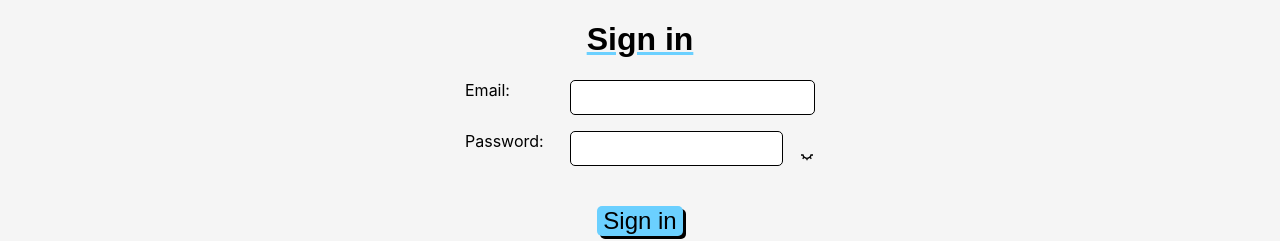
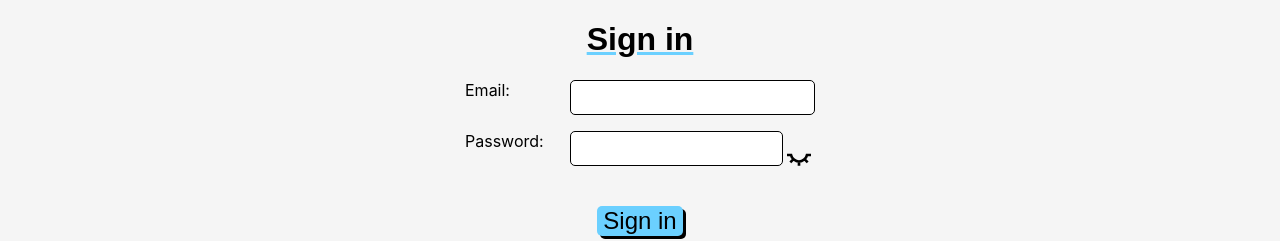
Before and after one commit to Kamo-Chip/ProjektGreekGods, a React (Create React App) app: page /login in a window 1280 px wide. Shown: the top 241 px of the page. Built offline with nearby package versions, Linux system fonts and the light colour scheme; no server answers; a web font is replaced by a local one.

Commit message:
minor ui fix

```diff
--- a/src/pages/Login.js
+++ b/src/pages/Login.js
@@ -77,14 +77,14 @@ const Login = () => {
                 <div style={{display: "flex"}}>
                     <input id="password" type="password" name="password" onChange={handleChange} value={user.password} required={true}/>
                     {passHidden ?
-                        <GrFormViewHide onClick={togglePassword} size="2rem" style={{
-                            marginLeft: "1em",
-                            marginTop: ".5em"
+                        <GrFormViewHide onClick={togglePassword} size="3rem" style={{
+                            // marginLeft: "1em",
+                            // marginTop: ".5em"
                         }}/>
                         :
-                        <GrView onClick={togglePassword} size="2rem" style={{
-                            marginLeft: "1em",
-                            marginTop: ".5em"
+                        <GrView onClick={togglePassword} size="3rem" style={{
+                            // marginLeft: "1em",
+                            // marginTop: ".5em"
                         }}/>
                     }
                 </div>
--- a/src/pages/Register.js
+++ b/src/pages/Register.js
@@ -83,14 +83,14 @@ const Register = () => {
                 <div style={{display: "flex"}}>
                     <input id="password" type="password" name="password" onChange={handleChange} value={user.password} required={true}/>
                     {passHidden ?
-                        <GrFormViewHide onClick={togglePassword} size="2rem" style={{
-                            marginLeft: "1em",
-                            marginTop: ".5em"
+                        <GrFormViewHide onClick={togglePassword} size="3rem" style={{
+                            // marginLeft: "1em",
+                            // marginTop: ".5em"
                         }}/>
                         :
-                        <GrView onClick={togglePassword} size="2rem" style={{
-                            marginLeft: "1em",
-                            marginTop: ".5em"
+                        <GrView onClick={togglePassword} size="3rem" style={{
+                            // marginLeft: "1em",
+                            // marginTop: ".5em"
                         }}/>
                     }
                 </div>
```
